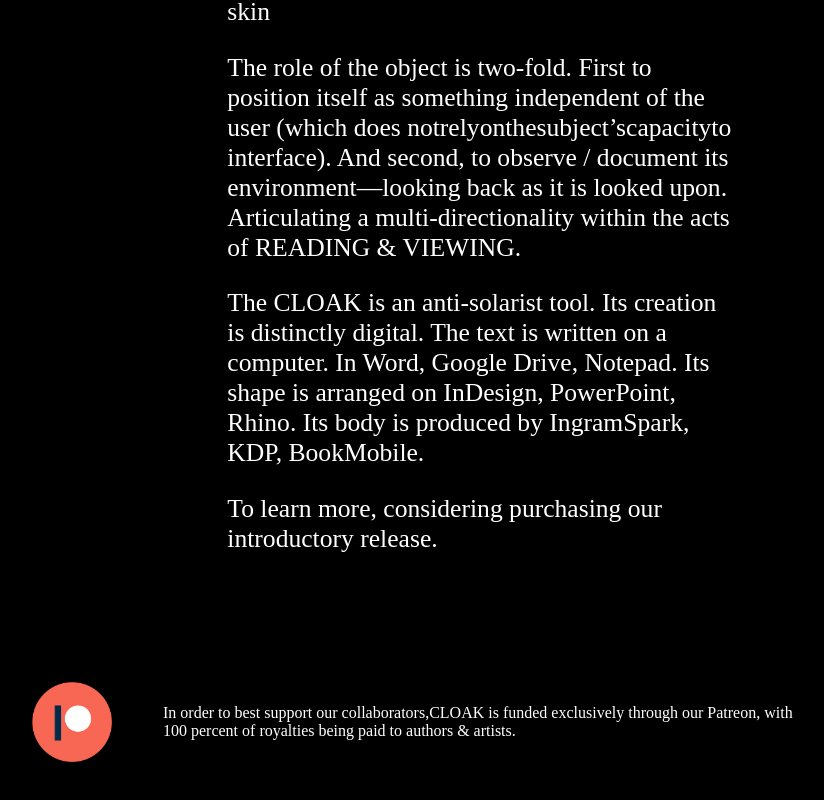
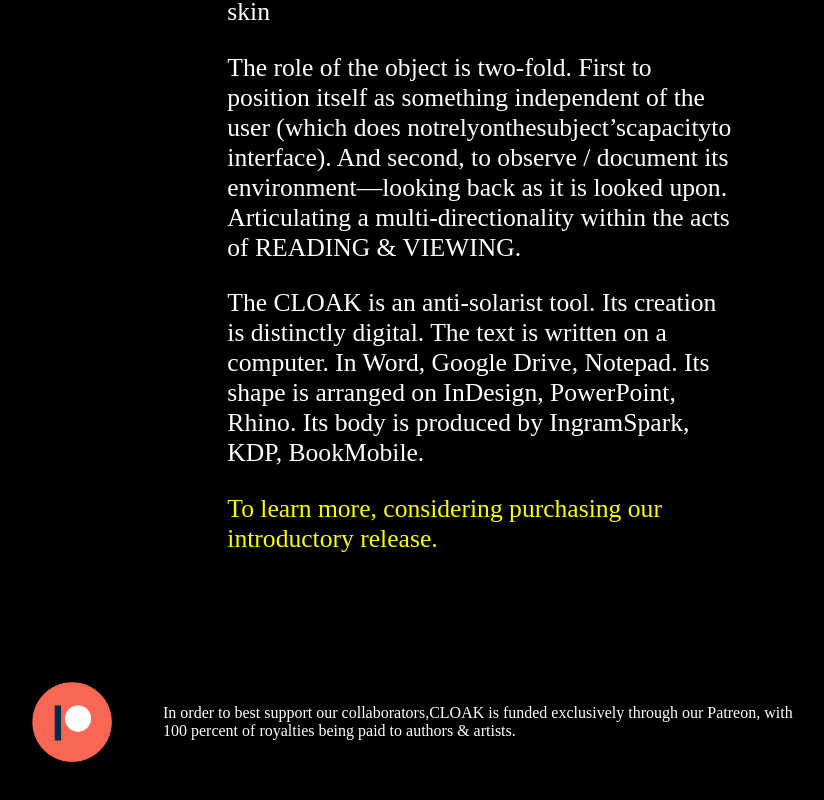
Before and after one commit to MikeCorrao/CLOAK, a Next.js app: page /signal in a window 1280 px wide. Shown: the part 594-1394 px from the top of the page, without its empty margins (157-981 px from the left). Built offline with nearby package versions, Linux system fonts and the light colour scheme; a web font is replaced by a local one.

Commit message:
fixes signal link

```diff
--- a/pages/signal.js
+++ b/pages/signal.js
@@ -30,7 +30,8 @@
           Notepad. Its shape is arranged on InDesign, PowerPoint, Rhino. Its
           body is produced by IngramSpark, KDP, BookMobile.
         </p>
-        <a href="">
+
+        <a className={styles.signalLink} href="">
           To learn more, considering purchasing our introductory release.
         </a>
       </div>
--- a/styles/Signal.module.css
+++ b/styles/Signal.module.css
@@ -1,3 +1,3 @@
-.text a {
+.signalLink {
   color: #fcfc03;
 }
```
